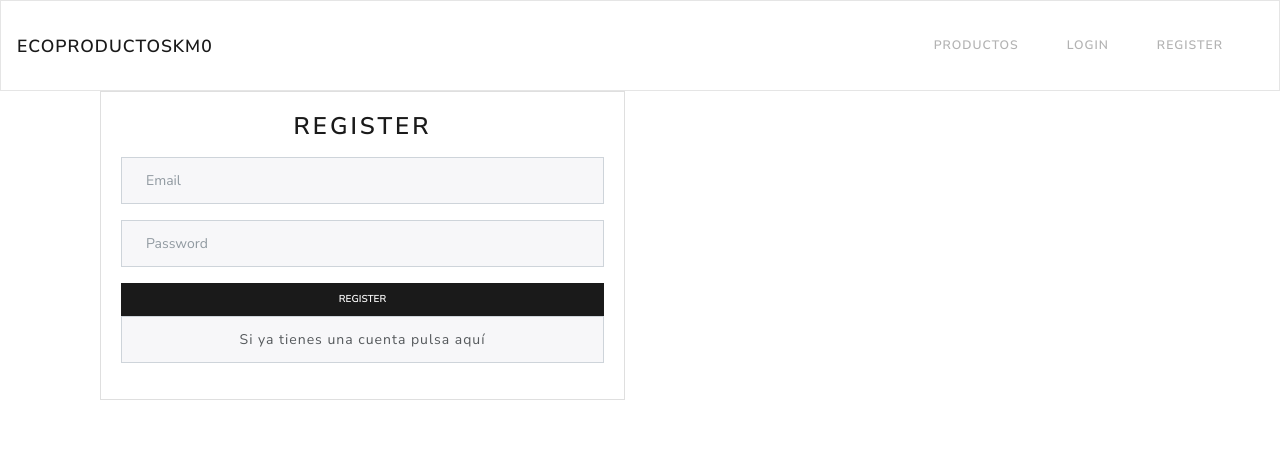
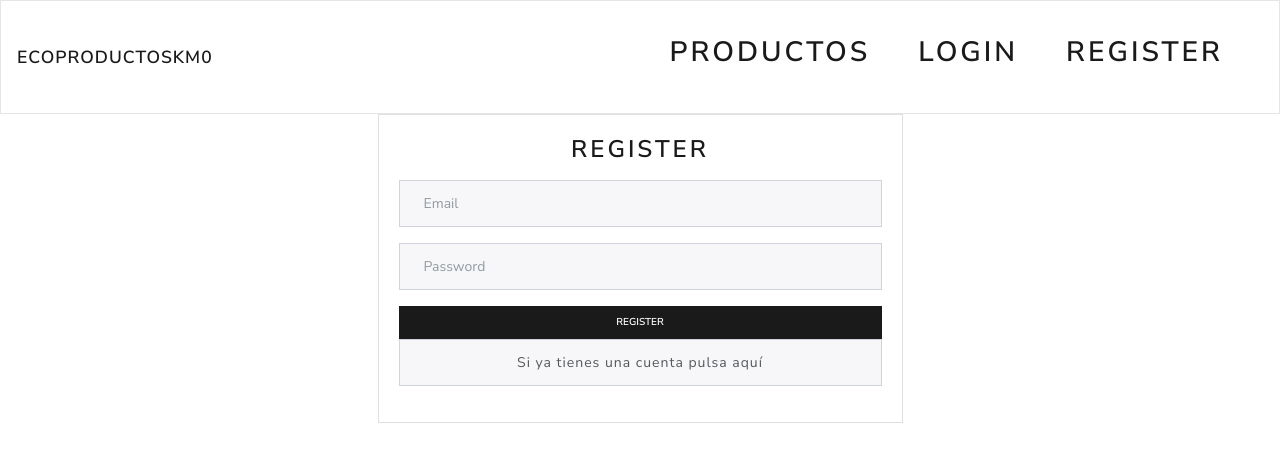
Before and after one commit to anxobreogan/proyectoAngular2, an Angular app: page /user/register in a window 1280 px wide. Shown: the top 462 px of the page. Built offline with nearby package versions, Linux system fonts and the light colour scheme.

Commit message:
logo en las CARDS

```diff
--- a/src/app/components/form-alta/form-alta.component.html
+++ b/src/app/components/form-alta/form-alta.component.html
@@ -21,7 +21,7 @@
           <input type="text" name="Ayuntamiento" [(ngModel)]="producto.idlocalizacion" placeholder="Ayuntamiento"
             class="form-control">
         </div>
-        <button class="btn btn-success btn-block" (click)="anadirProducto()">
+        <button class="btn btn-success btn-block" (click)="edit ? actualizarProducto():  anadirProducto()">
           Añadir
         </button>
       </form>
--- a/src/app/components/form-alta/form-alta.component.ts
+++ b/src/app/components/form-alta/form-alta.component.ts
@@ -24,6 +24,8 @@ export class FormAltaComponent implements OnInit {
 
   };
 
+  edit: boolean = false;
+
   constructor(private productsservice: ProductsService, private router: Router, private acitvatedRoute: ActivatedRoute) { }
 
   ngOnInit() {
@@ -32,14 +34,17 @@ export class FormAltaComponent implements OnInit {
 
     console.log(params);
 
-    // if (params.id) {
-    //   this.productsservice.getProduct(params.id).subscribe(
-    //     res=>{
-    //       console.log(res);
-    //     },
-    //     err=> console.log(err)
-    //   )
-    // }
+    if (params.idproducto) {
+      // console.log(params.idproducto);
+      this.productsservice.getProductoId(params.idproducto).subscribe(
+        res => {
+          console.log(res[0]);
+          this.producto = res[0];
+          this.edit = true;
+        },
+        err => console.log(err)
+      )
+    }
 
   }
 
@@ -49,7 +54,12 @@ export class FormAltaComponent implements OnInit {
 
     this.productsservice.altaProducto(this.producto).subscribe()
     console.log(this.producto);
+
   };
+
+  actualizarProducto() {
+    console.log(this.producto);
+  }
 
 
 
--- a/src/app/components/navigation/navigation.component.html
+++ b/src/app/components/navigation/navigation.component.html
@@ -11,28 +11,42 @@
 
     <ul class="navbar-nav ml-auto">
 
-      <li class="nav-item" *ngIf="user">
-        <a class="nav-link" routerLink="/cesta">Mi cesta</a>
+      <li class="nav-item " *ngIf="user">
+        <a class="nav-link" routerLink="/cesta">
+          <h2>Mi cesta</h2>
+        </a>
       </li>
 
       <li class="nav-item">
-        <a class="nav-link" routerLink="/products">Productos</a>
+        <a class="nav-link" routerLink="/products">
+          <h2>Productos</h2>
+        </a>
       </li>
 
       <li class="nav-item" *ngIf="user">
-        <a class="nav-link" routerLink="/products/alta">Alta Productos</a>
+        <a class="nav-link" routerLink="/products/alta">
+          <h2>Alta Productos</h2>
+        </a>
       </li>
       <li class="nav-item" *ngIf="user">
-        <a class="nav-link" routerLink="/mis-productos">Mis Productos</a>
+        <a class="nav-link" routerLink="/mis-productos">
+          <h2>Mis Productos</h2>
+        </a>
       </li>
       <li class="nav-item" *ngIf="!user">
-        <a class="nav-link" routerLink="/user/login">Login</a>
+        <a class="nav-link" routerLink="/user/login">
+          <h2>Login</h2>
+        </a>
       </li>
       <li class="nav-item" *ngIf="user">
-        <a href="/"><button type="button" class="btn btn-light" (click)="onLogout()">Logout</button></a>
+        <a href="/"><button type="button" class="btn btn-light" (click)="onLogout()">
+            <h2>Logout</h2>
+          </button></a>
       </li>
       <li class="nav-item" *ngIf="!user">
-        <a class="nav-link" routerLink="/user/register">Register</a>
+        <a class="nav-link" routerLink="/user/register">
+          <h2>Register</h2>
+        </a>
       </li>
 
 
--- a/src/app/components/products-list/products-list.component.html
+++ b/src/app/components/products-list/products-list.component.html
@@ -8,6 +8,8 @@
       <div class="card-header">
         {{listado.producto}}
       </div>
+
+      <img [src]="'/assets/logo.png'" class="card-img-top">
       <div class=" card-body">
 
         <p>
--- a/src/app/components/user/register/register.component.html
+++ b/src/app/components/user/register/register.component.html
@@ -1,12 +1,12 @@
 <section id="register">
   <div class="container">
     <div class="row">
-      <div class="col-xs-6 col-sm-6 col-md-6 mx-6">
+      <div class="col-xs-6 col-sm-6 col-md-6 mx-6 offset-md-3">
         <div class="card_register">
           <div class="card">
             <div class="card-body text-center">
               <form #formRegister="ngForm" (ngSubmit)="onRegister()">
-                <h1 class="h3 mb-3 font-weigth-normal">Register </h1>
+                <h1 class="h3 mb-3 font-weigth-normal ">Register </h1>
 
                 <div class="form-group">
                   <input type="Email" id="email" name="email" class="form-control" placeholder="Email"
--- a/src/app/services/products.service.ts
+++ b/src/app/services/products.service.ts
@@ -42,6 +42,9 @@ export class ProductsService {
     return this.http.post(`${this.API_URI}/producto/cesta/${idproducto}`, idproducto);
 
   }
+  getProductoId(id: string) {
+    return this.http.get(`${this.API_URI}/producto/listarproducto/${id}`);
+  }
 
 
 
--- a/src/index.html
+++ b/src/index.html
@@ -9,6 +9,7 @@
   <link rel="icon" type="image/x-icon" href="favicon.ico">
   <!--BOOSTRAP Y BOOSTWAHCT-->
   <link rel="stylesheet" href=" https://cdnjs.cloudflare.com/ajax/libs/bootswatch/4.3.1/lux/bootstrap.min.css">
+  <!-- <link rel="stylesheet" href="https://stackpath.bootstrapcdn.com/bootswatch/4.3.1/sketchy/bootstrap.min.css"> -->
 
   <!--jQuery-->
 
```
Also changed, not shown: src/assets/logo.png (added).
